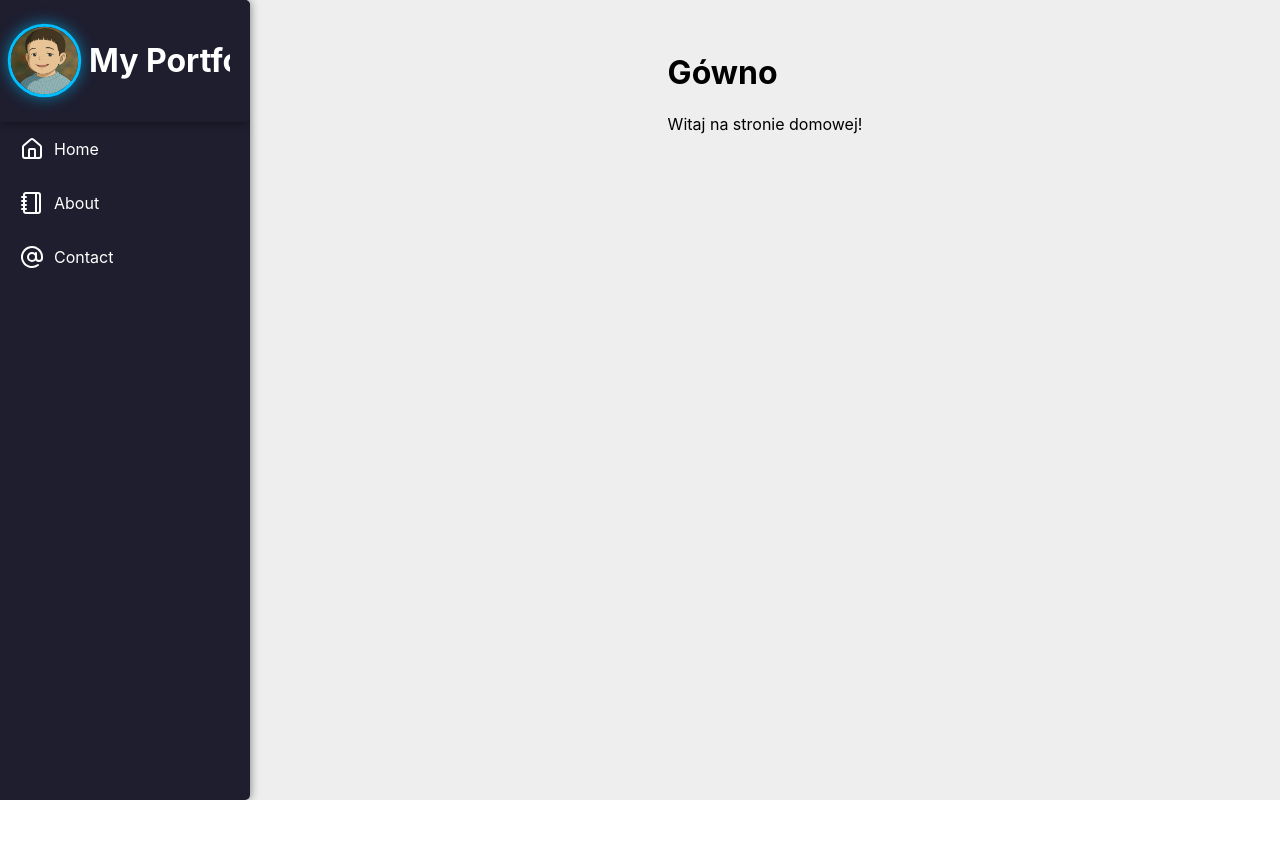
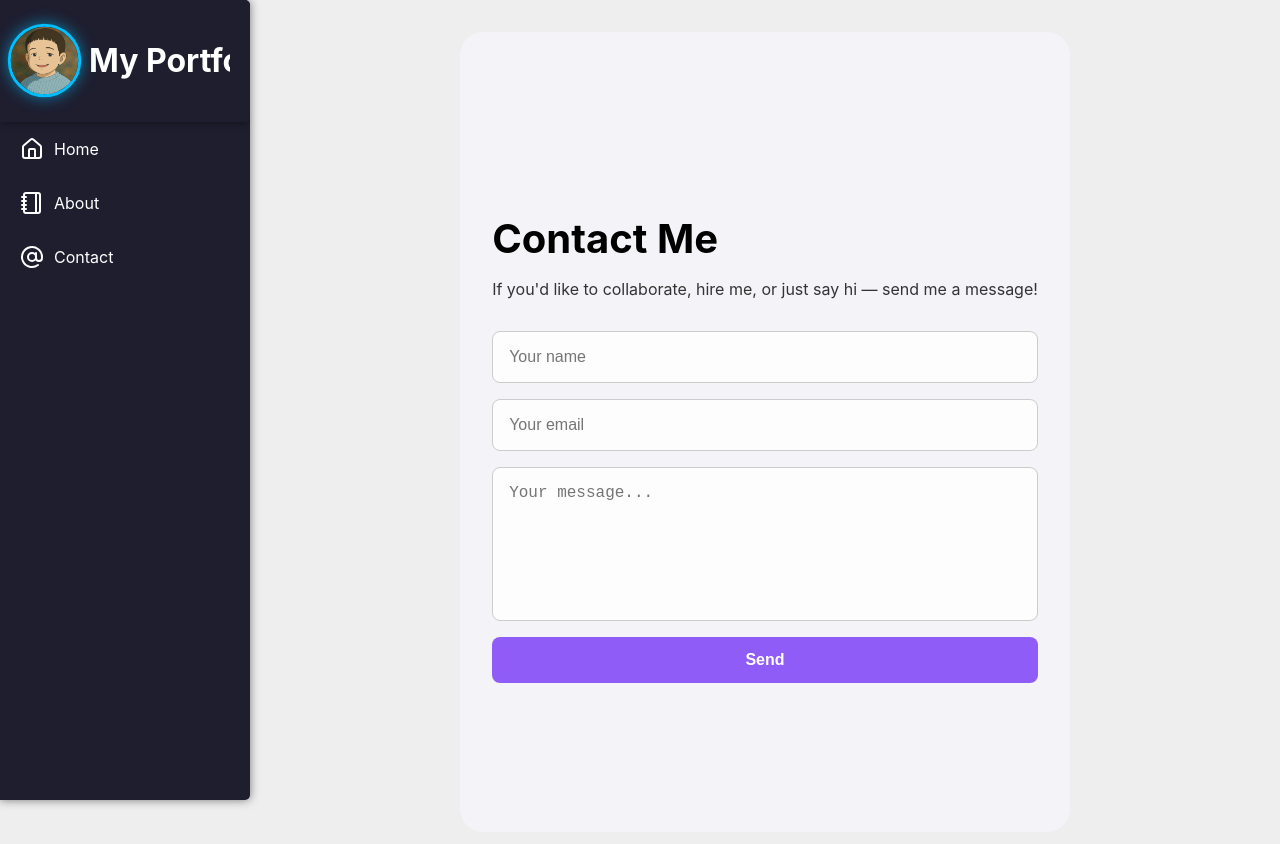
Before and after one commit to ImOtakuMan/portfolio_git, a React (Create React App) app: page /#/contact in a window 1280 px wide. Shown: the top 844 px of the page. Before the commit the page ends 800 px from the top, so only its background shows below. Built offline with nearby package versions, Linux system fonts and the light colour scheme.

Commit message:
added email form

```diff
--- a/package.json
+++ b/package.json
@@ -8,6 +8,7 @@
     "@testing-library/jest-dom": "^6.6.3",
     "@testing-library/react": "^16.3.0",
     "@testing-library/user-event": "^13.5.0",
+    "emailjs-com": "^3.2.0",
     "framer-motion": "^12.7.3",
     "lucide-react": "^0.494.0",
     "react": "^19.1.0",
--- a/src/pages/About.js
+++ b/src/pages/About.js
@@ -1,5 +1,4 @@
 import PageTransition from "../components/PageTransition";
-import "./Pages.css";
 
 const Home = () => {
     return (
--- /dev/null
+++ b/src/pages/Contact.css
@@ -0,0 +1,103 @@
+.contact-container {
+    display: flex;
+    flex-wrap: wrap;
+    align-items: center;
+    justify-content: center;
+    padding: 4rem 2rem;
+    background-color: #f4f4f8;
+    border-radius: 23px;
+    gap: 3rem;
+    min-height: 100vh;
+    flex: 1;
+    box-sizing: border-box;
+  }
+
+  .logo-container-contact {
+    flex-shrink: 0;
+    display: flex;
+    justify-content: center;
+    align-items: center;
+  }
+
+  .contact-avatar {
+    width: 200px;
+    height: 200px;
+    object-fit: cover;
+    border-radius: 50%;
+    box-shadow: 0 0 20px rgba(0, 0, 0, 0.1);
+  }
+
+  .contact-text {
+    max-width: 600px;
+  }
+
+  .contact-text h2 {
+    font-size: 2.5rem;
+    margin-bottom: 1rem;
+  }
+
+  .contact-text p {
+    font-size: 1rem;
+    color: #333;
+    margin-bottom: 2rem;
+  }
+
+  .contact-form {
+    display: flex;
+    flex-direction: column;
+    gap: 1rem;
+  }
+
+  .contact-form input,
+  .contact-form textarea {
+    padding: 1rem;
+    border-radius: 8px;
+    border: 1px solid #ccc;
+    font-size: 1rem;
+    background-color: rgba(255, 255, 255, 0.8);
+    color: #1e1e2f;
+    outline: none;
+  }
+
+  .contact-form textarea {
+    min-height: 120px;
+    resize: none;
+  }
+
+  .contact-form button {
+    background-color: #8f5cf7;
+    color: white;
+    padding: 0.9rem 1.5rem;
+    border: none;
+    border-radius: 8px;
+    font-weight: bold;
+    cursor: pointer;
+    transition: background 0.3s ease;
+    font-size: 1rem;
+  }
+
+  .contact-form button:hover {
+    background-color: #7645d8;
+  }
+
+  /* 📱 Responsive */
+  @media screen and (max-width: 768px) {
+    .contact-container {
+      flex-direction: column;
+      text-align: center;
+      padding: 2rem 1rem;
+    }
+
+    .contact-text {
+      text-align: center;
+    }
+
+    .contact-form button {
+      align-self: center;
+    }
+
+    .contact-avatar {
+      width: 150px;
+      height: 150px;
+    }
+  }
--- a/src/pages/Contact.js
+++ b/src/pages/Contact.js
@@ -1,15 +1,44 @@
 import PageTransition from "../components/PageTransition";
-import "./Pages.css";
+import "./Contact.css";
+import { useRef } from "react";
+import emailjs from "emailjs-com";
 
-const Home = () => {
-    return (
-        <PageTransition>
-      <div>
-        <h1>Gówno</h1>
-        <p>Witaj na stronie domowej!</p>
-      </div>
-        </PageTransition>
-    );
+const Contact = () => {
+  const form = useRef();
+
+  const sendEmail = (e) => {
+    e.preventDefault();
+
+    emailjs
+      .sendForm(
+        "service_8vcrhip",
+        "template_vgkwfpw",
+        form.current,
+        "FQG70IJukQatF_IoD"
+      )
+      .then(
+        () => alert("Message sent!"),
+        () => alert("Something went wrong.")
+      );
   };
 
-  export default Home;
+  return (
+    <PageTransition>
+      <div className="contact-container">
+
+        <div className="contact-text">
+          <h2>Contact Me</h2>
+          <p>If you'd like to collaborate, hire me, or just say hi — send me a message!</p>
+          <form ref={form} onSubmit={sendEmail} className="contact-form">
+            <input type="text" name="user_name" placeholder="Your name" required />
+            <input type="email" name="user_email" placeholder="Your email" required />
+            <textarea name="message" placeholder="Your message..." required />
+            <button type="submit">Send</button>
+          </form>
+        </div>
+      </div>
+    </PageTransition>
+  );
+};
+
+export default Contact;
--- a/src/pages/Pages.css
+++ b/src/pages/Home.css
@@ -11,8 +11,6 @@
     border-radius: 23px;
     box-sizing: border-box;
   }
-
-
 
   .logo-container-home {
     flex-shrink: 0;
--- a/src/pages/Home.js
+++ b/src/pages/Home.js
@@ -1,4 +1,4 @@
-import "./Pages.css";
+import "./Home.css";
 import PageTransition from "../components/PageTransition";
 import pro from '../assets/pro.png';
 import { Link } from "react-router-dom";
```
Also changed, not shown: 1 other file (tests, documents, lock files or other folders).
